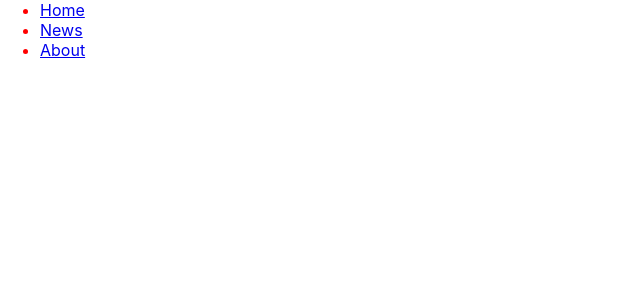
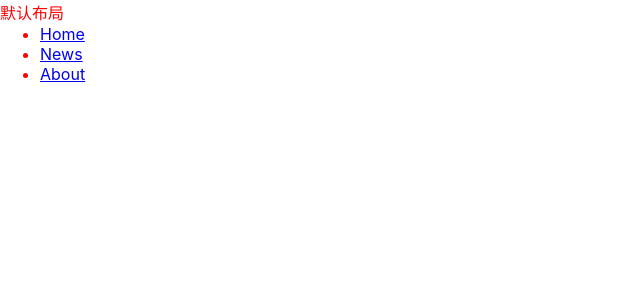
Before and after one commit to caiyu-weiwei/project-nuxt, a Nuxt app in the folder my-nuxt/: page / in a window 1280 px wide. Shown: the top 300 px of the page, without its empty margins (0-640 px from the left). Built offline with nearby package versions, Linux system fonts and the light colour scheme.

Commit message:
默认布局

```diff
--- a/my-nuxt/layouts/default.vue
+++ b/my-nuxt/layouts/default.vue
@@ -1,5 +1,6 @@
 <template>
   <div>
+    <p>默认布局</p>
     <nuxt/>
   </div>
 </template>
```
